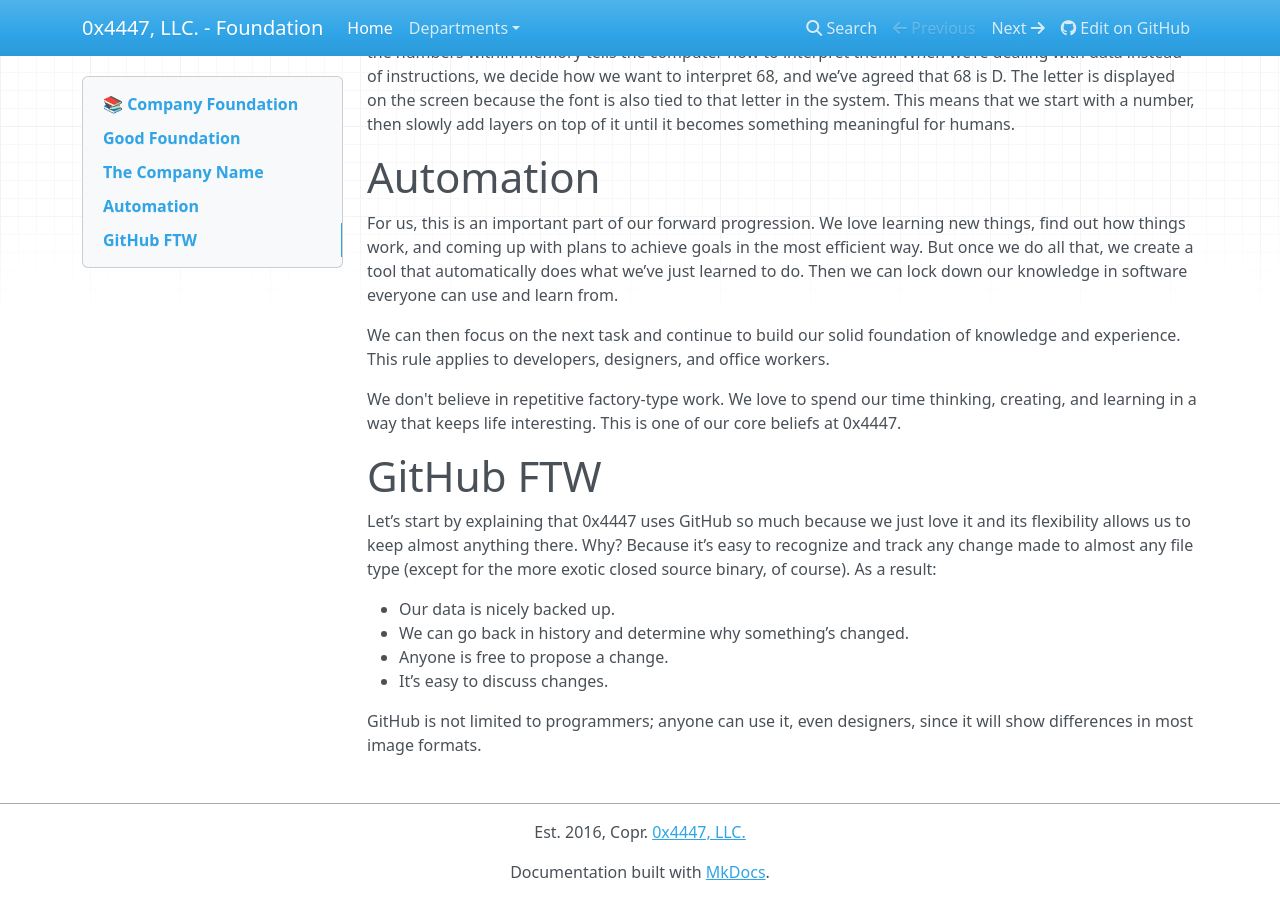
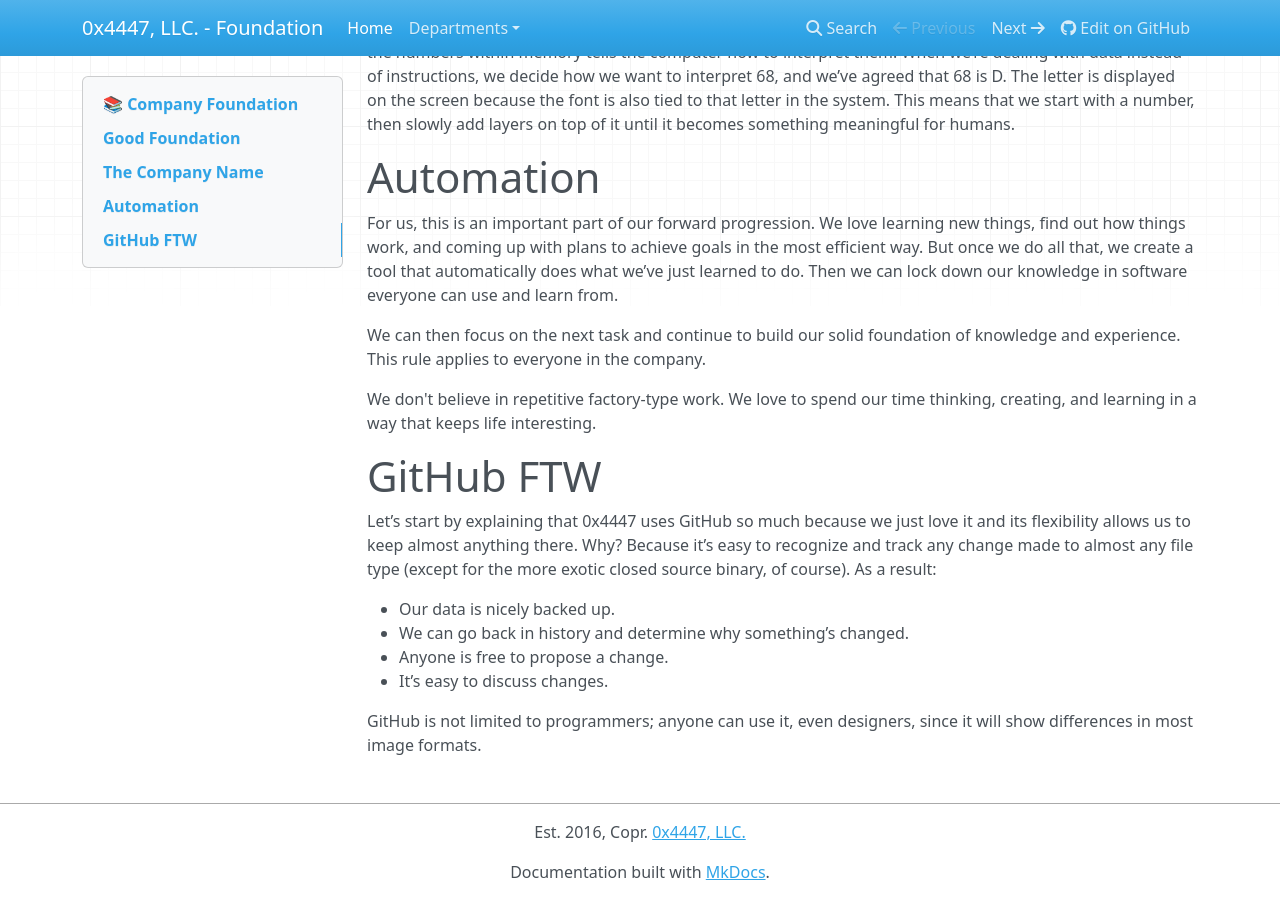
Before and after one commit to 0x4447-office/0x4447_webpage_foundation, an MkDocs documentation site: the page built from docs/index.md, in a window 1280 px wide and 900 px high, scrolled down 723 px. Built offline with MkDocs 1.6.1, drawn with Linux system fonts in a browser that asks for light colours; nearby versions of some CDN libraries.

Commit message:
Update index.md

```diff
--- a/docs/index.md
+++ b/docs/index.md
@@ -22,9 +22,9 @@ This very nicely shows that a computer’s memory deals solely with numbers. It
 
 For us, this is an important part of our forward progression. We love learning new things, find out how things work, and coming up with plans to achieve goals in the most efficient way. But once we do all that, we create a tool that automatically does what we’ve just learned to do. Then we can lock down our knowledge in software everyone can use and learn from.
 
-We can then focus on the next task and continue to build our solid foundation of knowledge and experience. This rule applies to developers, designers, and office workers.
+We can then focus on the next task and continue to build our solid foundation of knowledge and experience. This rule applies to everyone in the company.
 
-We don't believe in repetitive factory-type work. We love to spend our time thinking, creating, and learning in a way that keeps life interesting. This is one of our core beliefs at 0x4447.
+We don't believe in repetitive factory-type work. We love to spend our time thinking, creating, and learning in a way that keeps life interesting.
 
 # GitHub FTW
 
```
